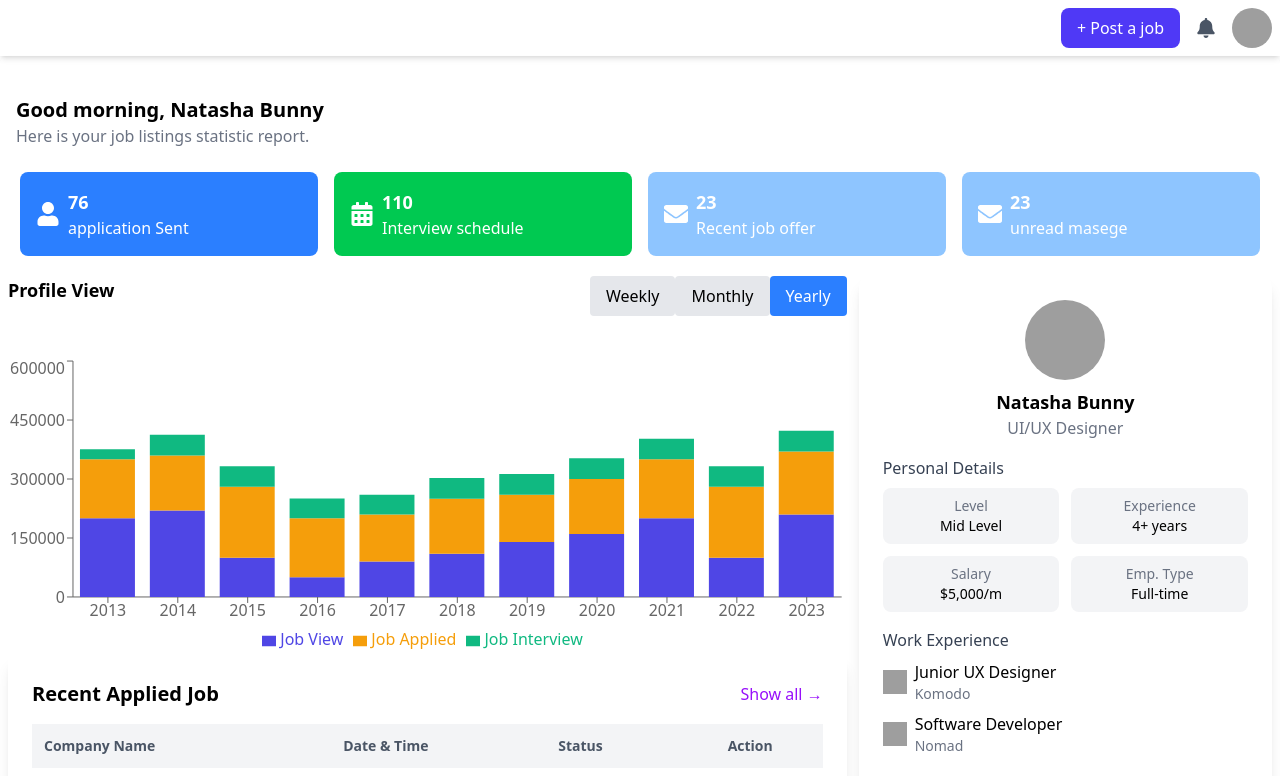
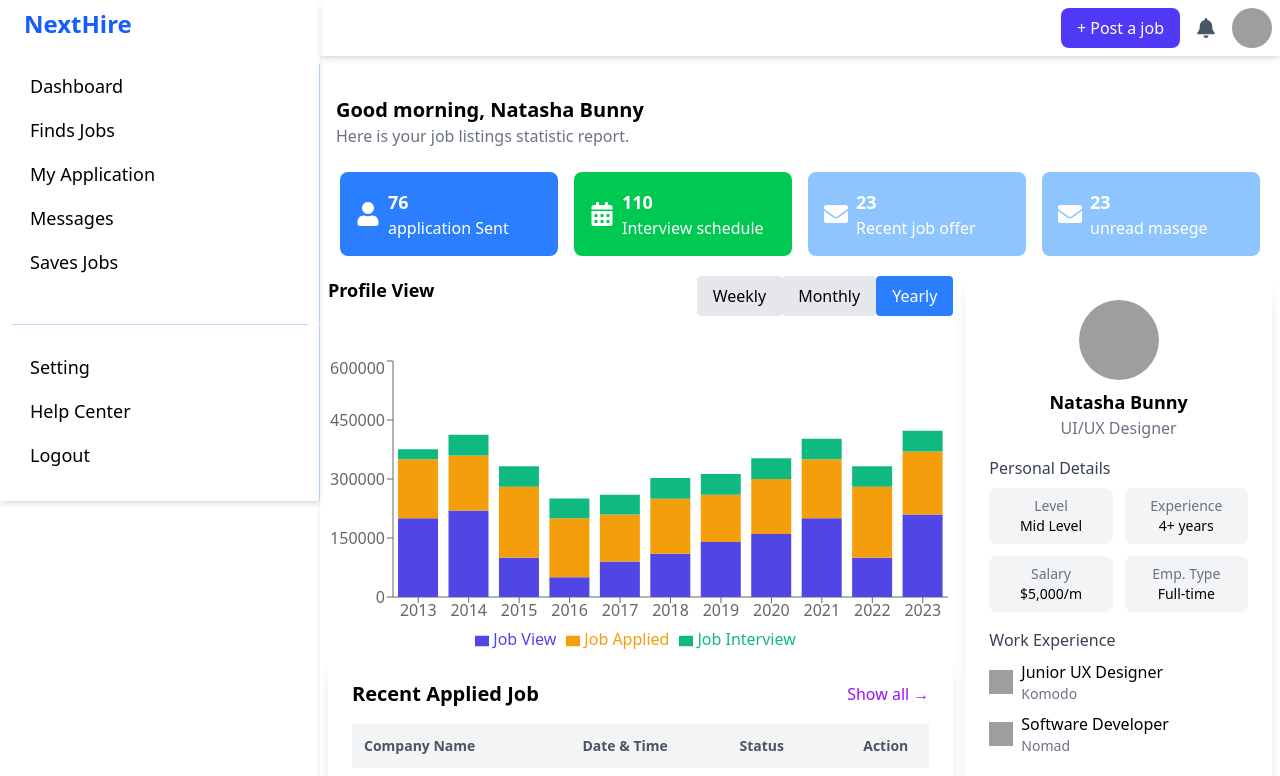
Before and after one commit to Novanectar532/Candidate_dash, a React (Vite) app: page / in a window 1280 px wide. Shown: the top 776 px of the page. Built offline with nearby package versions, Linux system fonts and the light colour scheme; grey boxes are pictures that could not be loaded.

Commit message:
side dehsbored

```diff
--- a/src/Applayout.jsx
+++ b/src/Applayout.jsx
@@ -16,8 +16,8 @@ import {
 function Applayout() {
   return (
     <div className='max-w-full flex flex-flex'>
-        <div className='lg:w-3/12 hidden'><Sidebar/></div>
-        <div className='flex lg:w-9/12  flex-col min-w-full'>
+        <div className='lg:w-3/12 '><Sidebar/></div>
+        <div className='flex lg:w-9/12  flex-col w-full'>
           {<Header/>}
           {<Outlet/>}
           </div>
```
